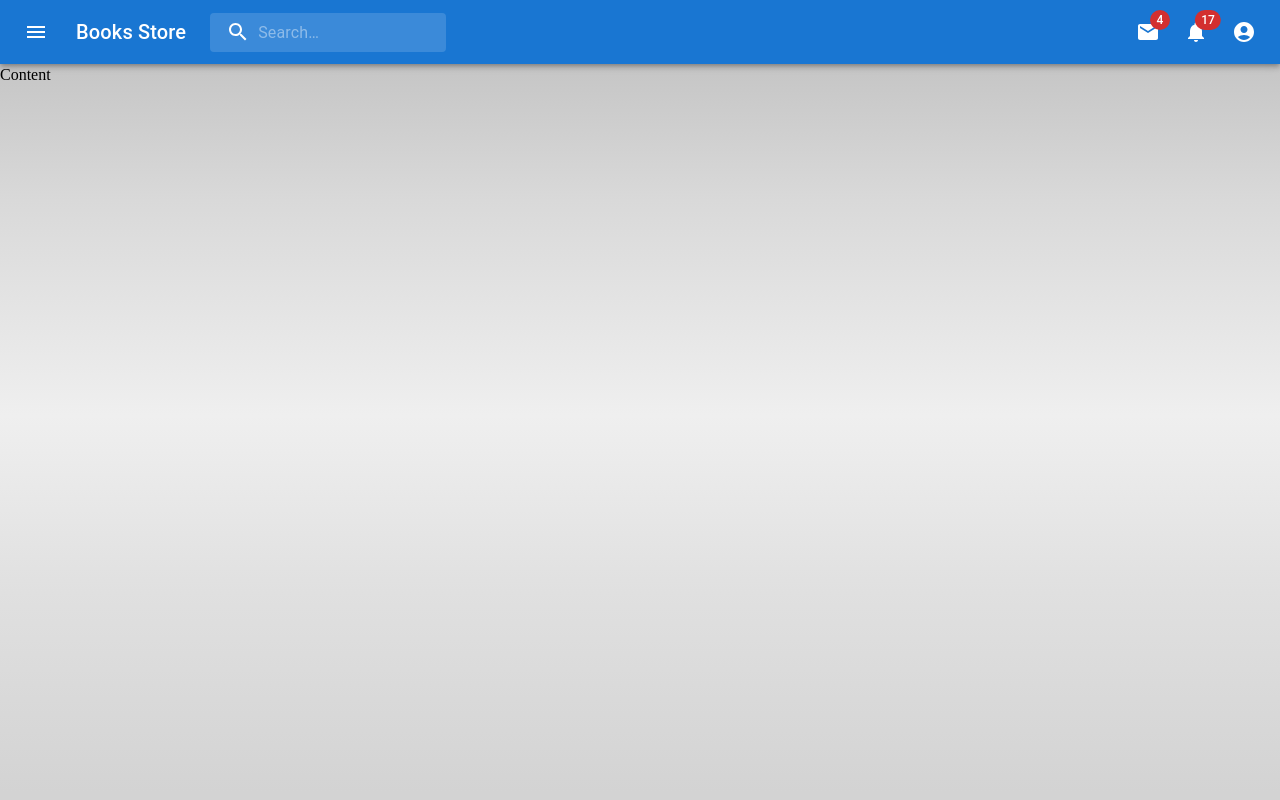
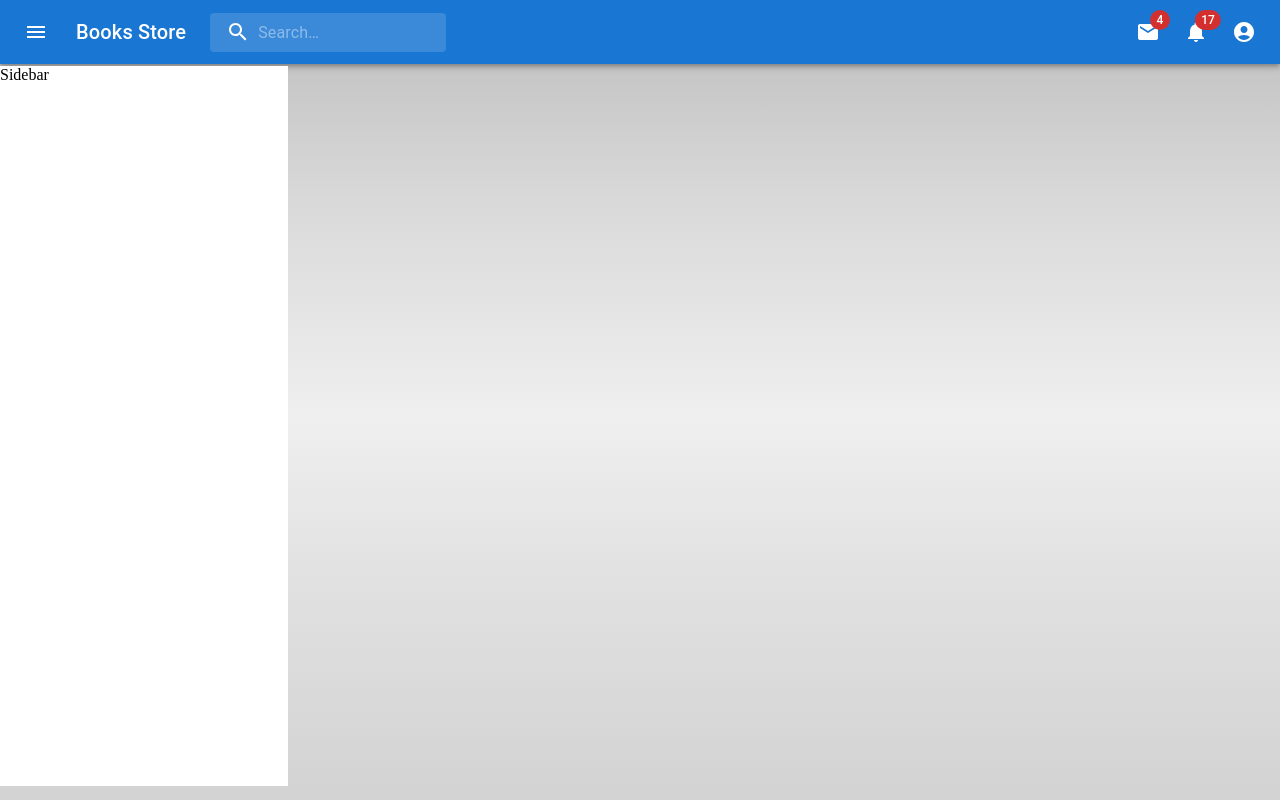
Before and after one commit to sauniel93/book-store, a React (Create React App) app in the folder book-store/: page / in a window 1280 px wide. Built offline with nearby package versions, Linux system fonts and the light colour scheme.

Commit message:
add sidebar and new styles

```diff
--- a/book-store/src/App.js
+++ b/book-store/src/App.js
@@ -1,5 +1,6 @@
 import Content from "./components/Content";
 import TopNavbar from "./components/TopNavbar";
+import Sidebar from "./components/Sidebar";
 import "./index.css";
 
 function App() {
@@ -15,7 +16,15 @@ function App() {
         <div className="w-full" style={{ height: "auto", marginBottom: "2px" }}>
           <TopNavbar />
         </div>
-        <Content />
+        <div
+            className="w-full relative"
+            style={{ overflow: "scroll", height: "90vh" }}
+          >
+            <Sidebar />
+            <div style={{ margin: "auto" }}>
+              <Content />
+            </div>
+          </div>
       </div>
     </div>
   );
--- /dev/null
+++ b/book-store/src/components/Sidebar.js
@@ -0,0 +1,26 @@
+import React from "react";
+import { useMenuContext } from "../contexts/MenuContext";
+
+const Sidebar = () => {
+  const { activeMenu } = useMenuContext();
+  return (
+    <>
+      <div className="flex absolute">
+      {activeMenu ? (
+        <div
+          className="fixed w-18"
+          style={{ backgroundColor: "white", height: "90vh", zIndex: "5" }}
+        >
+          Sidebar
+        </div>
+      ) : (
+        <div className="fixed w-0 d-none">
+          Sidebar
+        </div>
+      )}
+      </div>
+    </>
+  );
+};
+
+export default Sidebar;
--- a/book-store/src/index.css
+++ b/book-store/src/index.css
@@ -8,3 +8,35 @@
 .h-full{
     height: 100vh;
 }
+.w-0 {
+    width: 0px;
+}
+.w-18{
+    width: 18rem;
+}
+.ml-0{
+    margin-left: 0px;
+}
+.ml-18{
+    margin-left: 18rem;
+}
+.sticky {
+    position: fixed;
+    top: 0;
+    z-index: 2;
+}
+.d-none {
+    display: none;
+}
+.flex {
+    display: flex;
+}
+.relative {
+    position: relative;
+}
+.absolute {
+    position: absolute;
+}
+.fixed {
+    position: fixed;
+}
```
